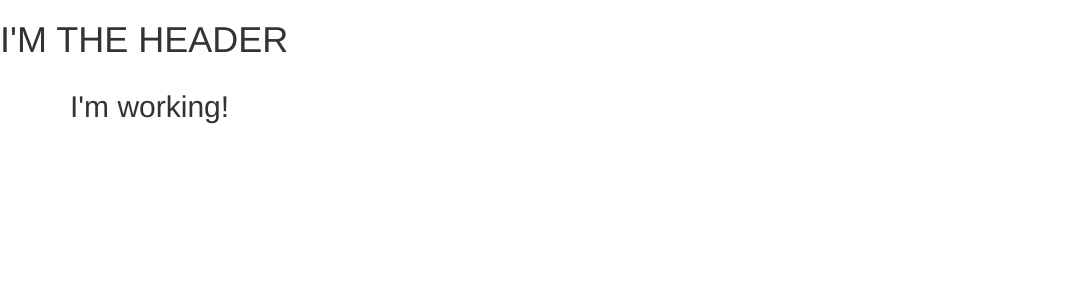
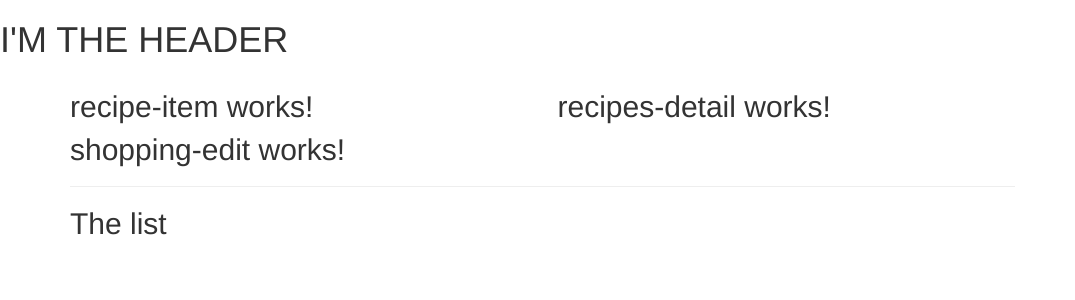
Before and after one commit to roberta-fiume/angular-course-app, an Angular app: page / in a window 1280 px wide. Shown: the top 300 px of the page, without its empty margins (0-1075 px from the left). Built offline with nearby package versions, Linux system fonts and the light colour scheme.

Commit message:
added component structure

```diff
--- a/angular.json
+++ b/angular.json
@@ -23,7 +23,7 @@
               "src/assets"
             ],
             "styles": [
-              "../node_modules/bootstrap/dist/css/bootstrap.min.css",
+              "node_modules/bootstrap/dist/css/bootstrap.min.css",
               "src/styles.css"
             ],
             "scripts": []
--- a/src/app/app.component.html
+++ b/src/app/app.component.html
@@ -4,7 +4,8 @@
     <div class="row">
       <div class="col-md-12">
         <h2>
-          I'm working!
+          <app-recipes></app-recipes>
+          <app-shopping-list></app-shopping-list>
         </h2>
       </div>
     </div>
--- a/src/app/recipes/recipes-list/recipes-list.component.html
+++ b/src/app/recipes/recipes-list/recipes-list.component.html
@@ -1 +1 @@
-<p>recipes-list works!</p>
+<app-recipe-item></app-recipe-item>
--- a/src/app/recipes/recipes.component.html
+++ b/src/app/recipes/recipes.component.html
@@ -1 +1,8 @@
-<p>recipes works!</p>
+<div class="row">
+    <div class="col-md-5">
+        <app-recipes-list></app-recipes-list>
+    </div>
+    <div class="col-md-7">
+        <app-recipes-detail></app-recipes-detail>
+    </div>
+</div>
--- a/src/app/shopping-list/shopping-list.component.html
+++ b/src/app/shopping-list/shopping-list.component.html
@@ -1 +1,7 @@
-<p>shopping-list works!</p>
+<div class="row">
+    <div class="col-xs-10">
+        <app-shopping-edit></app-shopping-edit>
+        <hr>
+        <p>The list</p>
+    </div>
+</div>
```
